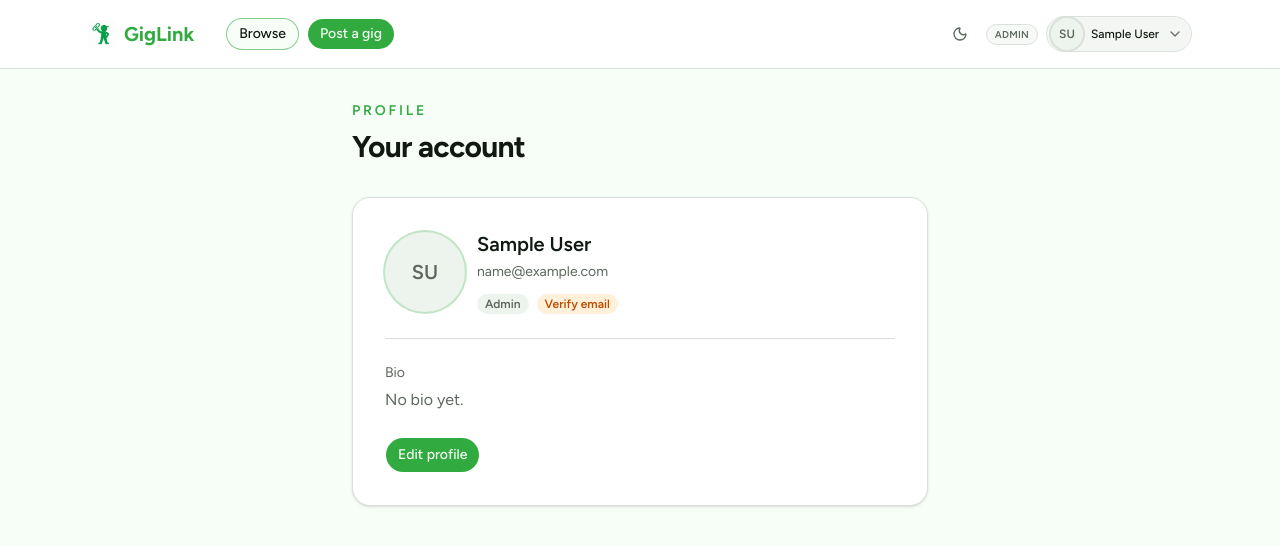
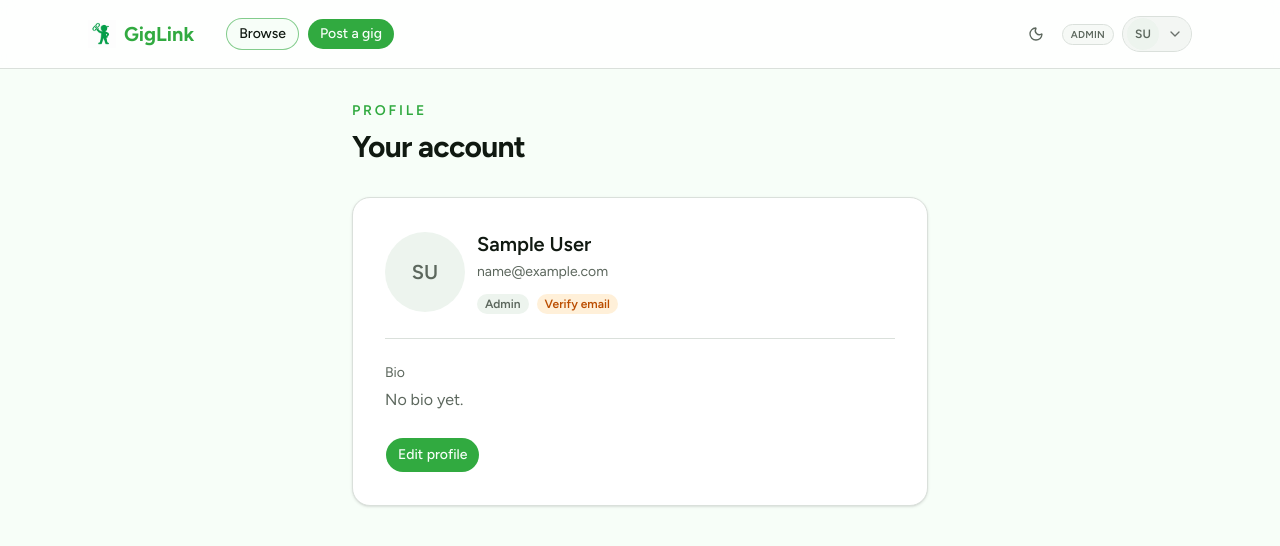
Before and after one commit to Spring-2026-CompE-561/Fiverr, a Next.js app in the folder frontend/: page /profile in a window 1280 px wide. Shown: the top 546 px of the page. Built offline with nearby package versions, Linux system fonts and the light colour scheme; no server answers; sample sign-in values are in the browser's storage.

Commit message:
fixed user avatar layout

```diff
--- a/frontend/src/components/navbar.tsx
+++ b/frontend/src/components/navbar.tsx
@@ -140,12 +140,10 @@ export function Navbar() {
                 className="h-9 gap-2 border-border pl-1 pr-2"
                 aria-expanded={accountOpen}
                 aria-haspopup="menu"
+                aria-label="Open account menu"
                 onClick={() => setAccountOpen((v) => !v)}
               >
                 <UserAvatar name={user.name} avatarUrl={user.avatar_url} size="sm" />
-                <span className="max-w-[120px] truncate text-xs font-medium">
-                  {user.name}
-                </span>
                 <ChevronDown className="size-4 shrink-0 opacity-60" />
               </Button>
 
--- a/frontend/src/components/user-avatar.tsx
+++ b/frontend/src/components/user-avatar.tsx
@@ -29,7 +29,7 @@ export function UserAvatar({
     .join("");
 
   const container = cn(
-    "relative flex shrink-0 items-center justify-center overflow-hidden rounded-full bg-muted font-semibold text-muted-foreground ring-2 ring-border",
+    "relative flex shrink-0 items-center justify-center overflow-hidden rounded-full bg-muted font-semibold text-muted-foreground",
     sizes[size],
     className,
   );
```
